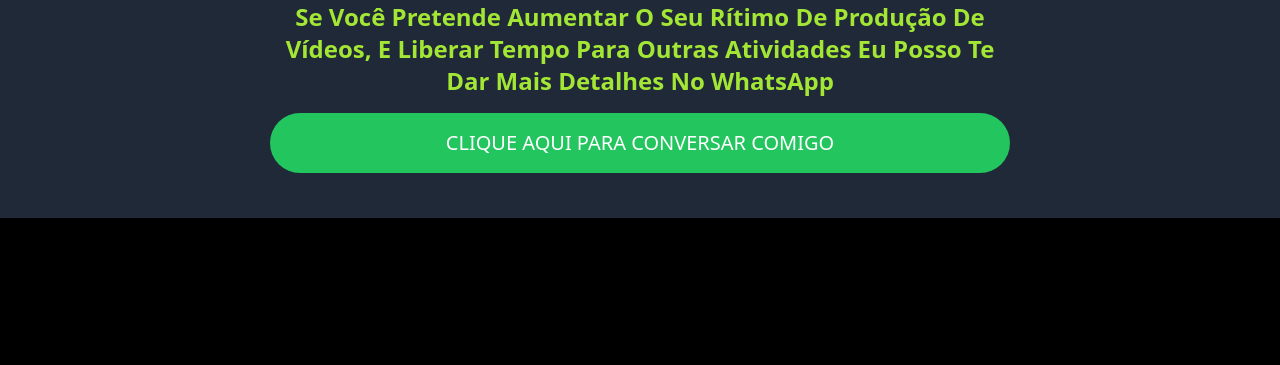
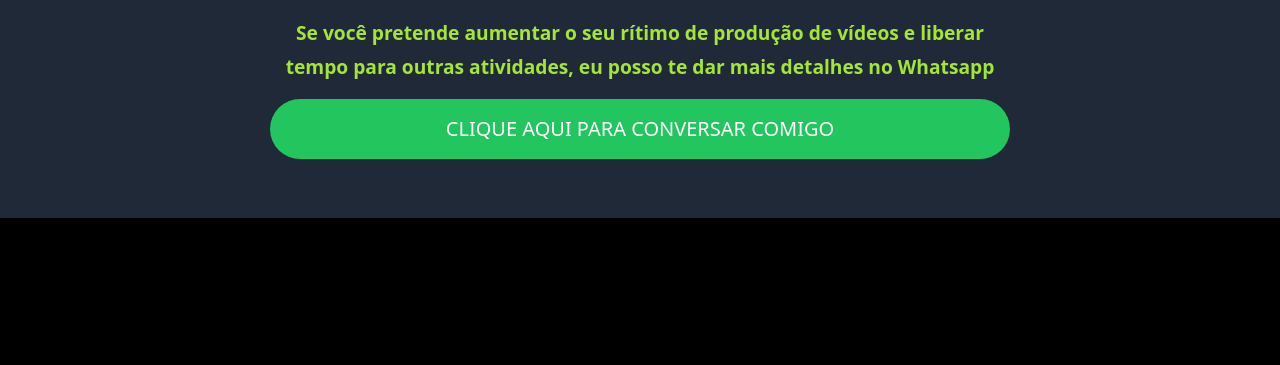
Before and after one commit to igorxavier/videomachinepro, a Django app: page / in a window 1280 px wide. Shown: the part 582-947 px from the top of the page. Run offline with Django 3.2, Linux system fonts and the light colour scheme; style sheets or scripts are compiled from the project's sources; parts of the project's set-up code (start-up, migrations or seed data) failed here and were passed over; some libraries are stand-ins or nearby versions.

Commit message:
fonte menor

```diff
--- a/clientes/templates/clientes/pages/video_machine_pro.html
+++ b/clientes/templates/clientes/pages/video_machine_pro.html
@@ -44,7 +44,9 @@
       </div>
     </div>
     <div class="text-2xl font-bold">
-    <span class="text-lime-400">Se Você Pretende Aumentar O Seu Rítimo De Produção De Vídeos, E Liberar Tempo Para Outras Atividades Eu Posso Te Dar Mais Detalhes No WhatsApp</span>
+    <small class="text-lime-400">
+      Se você pretende aumentar o seu rítimo de produção de vídeos e liberar tempo para outras atividades, eu posso te dar mais detalhes no Whatsapp
+    </small>
     </div>
     <a class="flex justify-center p-4 text-xl uppercase bg-green-500 hover:bg-lime-400 text-white hover:text-black rounded-full"
     href="https://api.whatsapp.com/send?phone=5551997234827&text=Quero%20saber%20mais%20sobre%20o%20rob%C3%B4%20que%20edita%20v%C3%ADdeos...">
```
